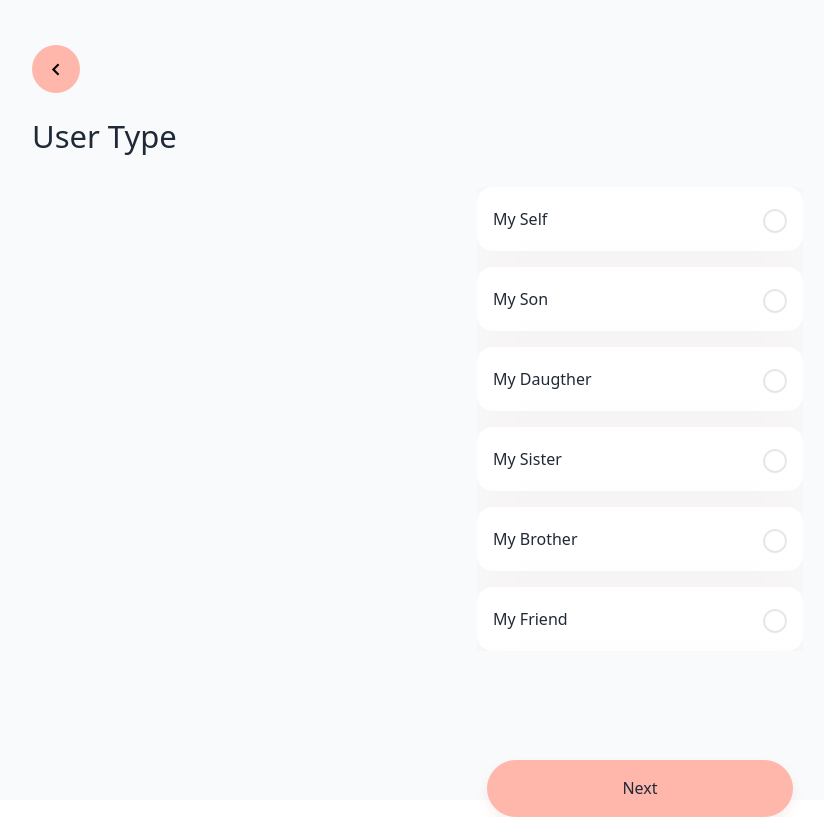
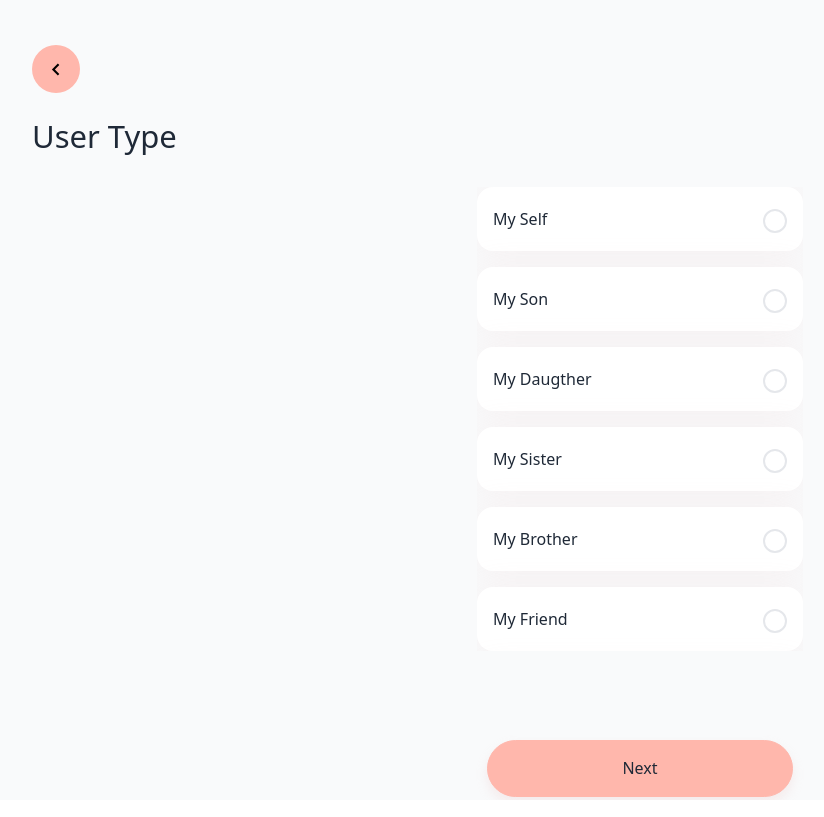
Before and after one commit to hasnain-nisan/saiyonee, a React (Create React App) app: page / in a window 1280 px wide. Shown: the whole page, without its empty margins (0-824 px from the left). Built offline with nearby package versions, Linux system fonts and the light colour scheme.

Commit message:
User type page completed

```diff
--- a/src/components/UserType/style.css
+++ b/src/components/UserType/style.css
@@ -38,7 +38,7 @@
     height: 57px;
     /* left: 42px; */
     /* top: 747px; */
-    top: 760px;
+    top: 740px;
 
     /* Primary/Primary color */
 
```
